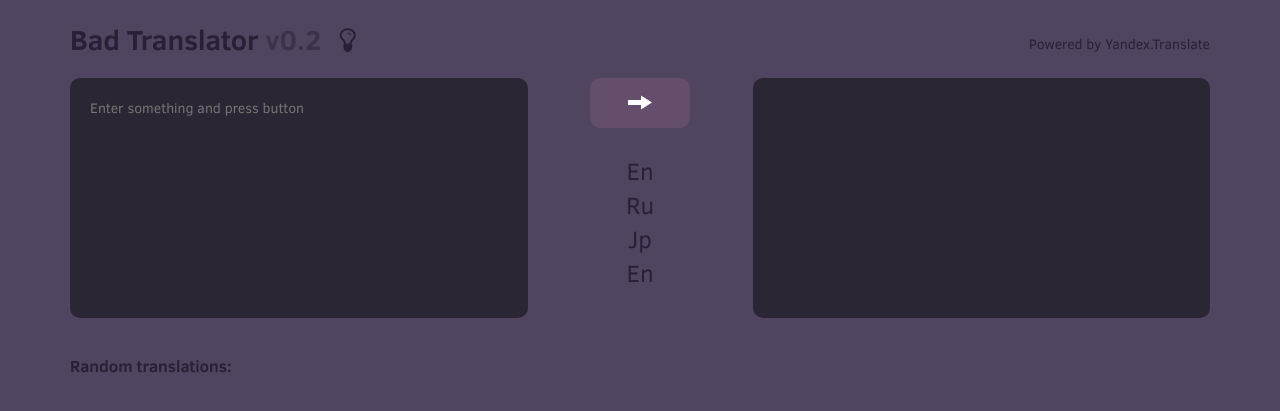
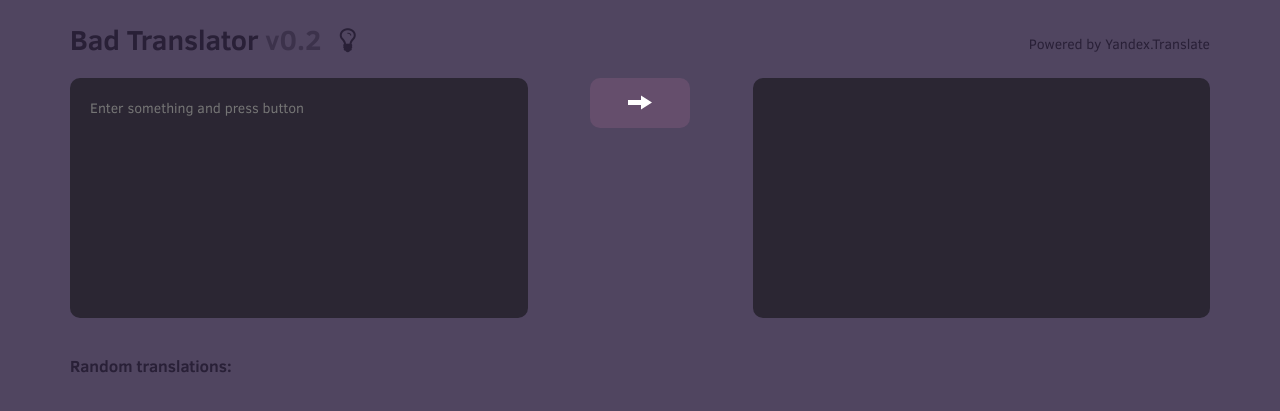
Before and after one commit to zezic/bad-translator, a Flask app: page / in a window 1280 px wide. Shown: the top 411 px of the page. Run offline with Flask 2, Linux system fonts and the light colour scheme; some libraries are stand-ins or nearby versions.

Commit message:
Hide not implemented chain. Plan for 0.3 release.

```diff
--- a/templates/index.html
+++ b/templates/index.html
@@ -29,12 +29,12 @@
         </div>
         <div class="col-md-2 text-center">
           <button class="translate"></button>
-          <div class="chain">
+          <!-- <div class="chain">
             <span class="piece">en</span>
             <span class="piece">ru</span>
             <span class="piece">jp</span>
             <span class="piece">en</span>
-          </div>
+          </div> -->
         </div>
         <div class="col-md-5">
           <textarea id="out" readonly></textarea>
```
